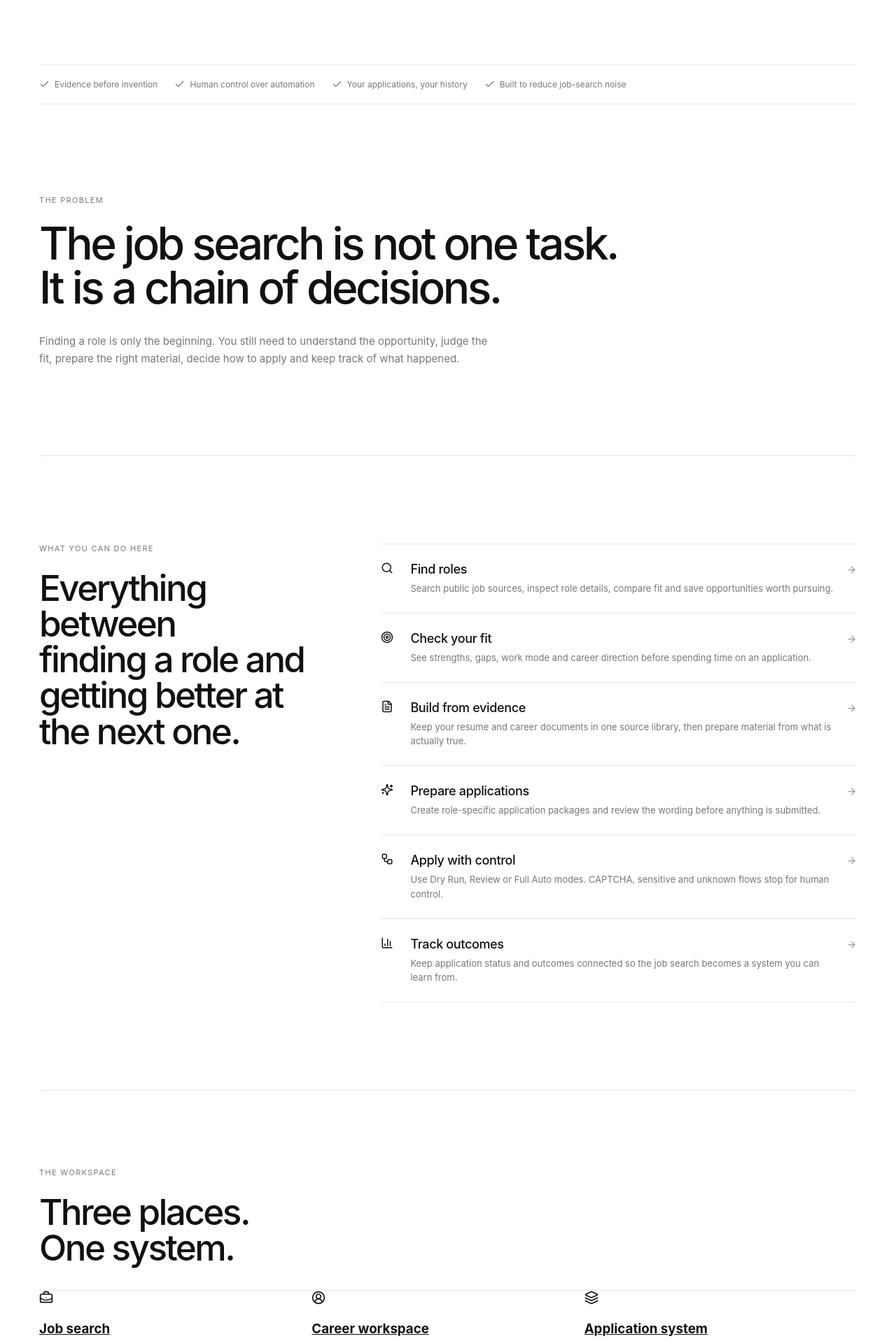
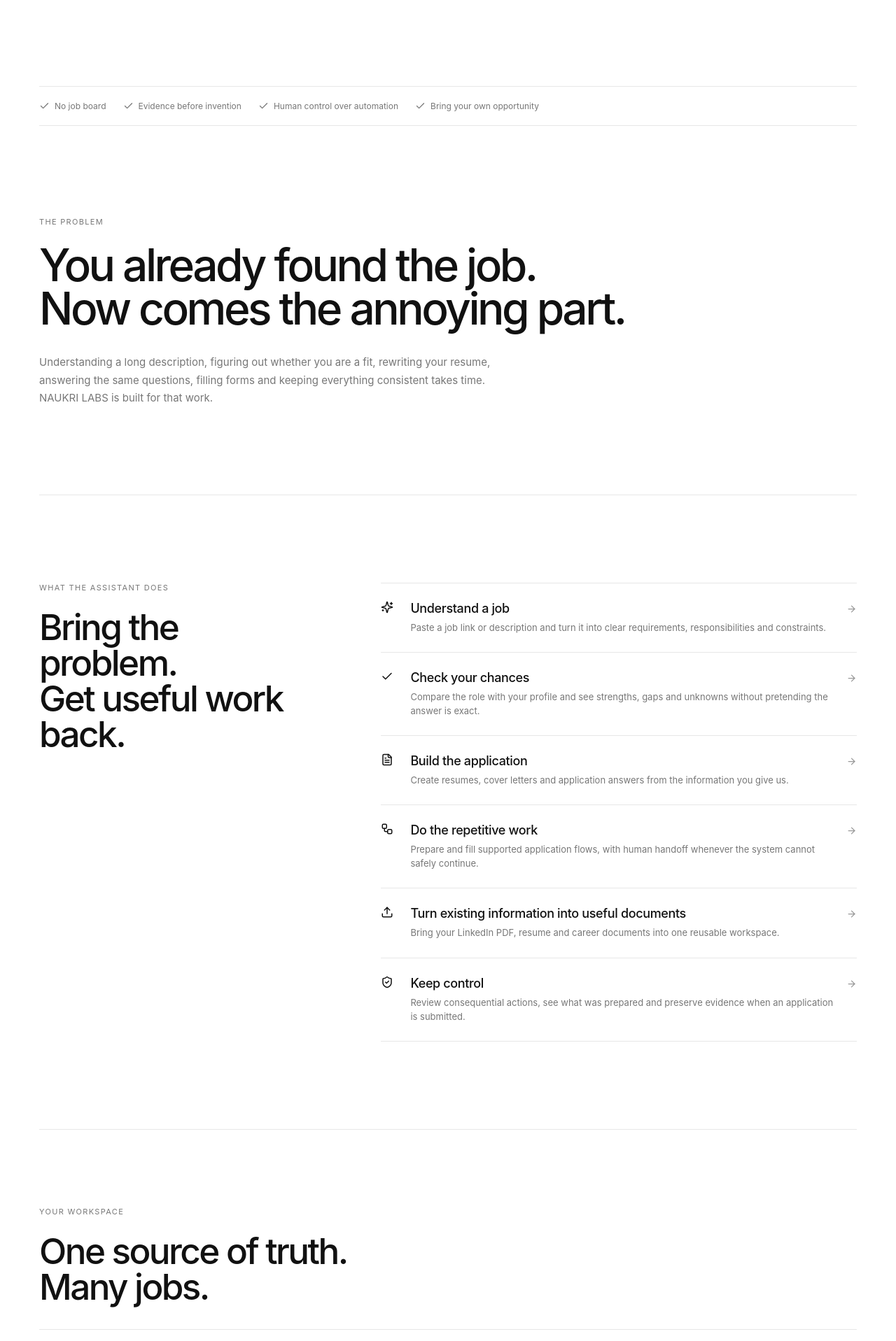
Before and after one commit to madebykraman/jobapplyify, a Next.js app: page / in a window 1280 px wide. Shown: the part 743-2660 px from the top of the page at 70% size. Built offline with nearby package versions, Linux system fonts and the light colour scheme.

Commit message:
pivot: rebuild homepage around job assistant

```diff
--- a/app/page.tsx
+++ b/app/page.tsx
@@ -1,70 +1,68 @@
 'use client'
 
 import Link from 'next/link'
-import { ArrowRight, BarChart3, Check, FileText, Layers3, Search, ShieldCheck, Sparkles, Target, Workflow, BriefcaseBusiness, CircleUserRound } from 'lucide-react'
+import { ArrowRight, Check, FileText, ShieldCheck, Sparkles, Upload, Workflow } from 'lucide-react'
 import { BRAND } from '@/lib/brand'
 import './minimal-home.css'
 
-const capabilities = [
-  { icon: Search, title: 'Find roles', text: 'Search public job sources, inspect role details, compare fit and save opportunities worth pursuing.', href: '/opportunities' },
-  { icon: Target, title: 'Check your fit', text: 'See strengths, gaps, work mode and career direction before spending time on an application.', href: '/career' },
-  { icon: FileText, title: 'Build from evidence', text: 'Keep your resume and career documents in one source library, then prepare material from what is actually true.', href: '/documents' },
-  { icon: Sparkles, title: 'Prepare applications', text: 'Create role-specific application packages and review the wording before anything is submitted.', href: '/applications' },
-  { icon: Workflow, title: 'Apply with control', text: 'Use Dry Run, Review or Full Auto modes. CAPTCHA, sensitive and unknown flows stop for human control.', href: '/automation' },
-  { icon: BarChart3, title: 'Track outcomes', text: 'Keep application status and outcomes connected so the job search becomes a system you can learn from.', href: '/insights' },
+const actions = [
+  { icon: Sparkles, title: 'Understand a job', text: 'Paste a job link or description and turn it into clear requirements, responsibilities and constraints.', href: '/assistant' },
+  { icon: Check, title: 'Check your chances', text: 'Compare the role with your profile and see strengths, gaps and unknowns without pretending the answer is exact.', href: '/career' },
+  { icon: FileText, title: 'Build the application', text: 'Create resumes, cover letters and application answers from the information you give us.', href: '/applications' },
+  { icon: Workflow, title: 'Do the repetitive work', text: 'Prepare and fill supported application flows, with human handoff whenever the system cannot safely continue.', href: '/automation' },
+  { icon: Upload, title: 'Turn existing information into useful documents', text: 'Bring your LinkedIn PDF, resume and career documents into one reusable workspace.', href: '/resume' },
+  { icon: ShieldCheck, title: 'Keep control', text: 'Review consequential actions, see what was prepared and preserve evidence when an application is submitted.', href: '/review' },
 ]
 
-const modules = [
-  { icon: BriefcaseBusiness, title: 'Job search', text: 'Find, inspect and save roles without losing the context around them.', href: '/opportunities' },
-  { icon: CircleUserRound, title: 'Career workspace', text: 'Keep your profile, documents, resume and goals aligned in one place.', href: '/workspace' },
-  { icon: Layers3, title: 'Application system', text: 'Prepare, review, apply and track each application as a durable record.', href: '/applications' },
+const workspace = [
+  ['Career workspace', 'Your profile, experience, skills, projects, documents and goals become reusable context.', '/workspace'],
+  ['Application workspace', 'Keep prepared applications and their job-specific context together.', '/applications'],
+  ['Automation', 'Let NAUKRI LABS handle supported browser work instead of doing every repetitive step yourself.', '/automation'],
 ]
-
-const flow = ['Find', 'Understand', 'Prepare', 'Review', 'Apply', 'Track', 'Learn']
 
 export default function Home() {
   return <main className="nl-home">
     <header className="nl-nav">
       <Link href="/" className="nl-logo">NAUKRI <span>LABS</span></Link>
-      <nav><Link href="/opportunities">Jobs</Link><Link href="/resume">Resume</Link><Link href="/career">Career</Link><Link href="/pricing">Pricing</Link><Link href="/auth">Sign in</Link></nav>
+      <nav><Link href="/assistant">Assistant</Link><Link href="/workspace">Workspace</Link><Link href="/resume">Resume</Link><Link href="/pricing">Pricing</Link><Link href="/auth">Sign in</Link></nav>
     </header>
 
     <section className="nl-hero">
       <p className="nl-kicker">{BRAND.descriptor}</p>
-      <h1>Stop managing<br />your job search.<br />Run it.</h1>
-      <p className="nl-lead">NAUKRI LABS brings job discovery, career context, application preparation, controlled automation and progress tracking into one workspace.</p>
-      <div className="nl-actions"><Link href="/opportunities" className="nl-primary">Explore jobs <ArrowRight size={16} /></Link><Link href="/auth?mode=sign-up" className="nl-secondary">Create free account</Link></div>
+      <h1>Give it the job.<br />Let it handle<br />the work.</h1>
+      <p className="nl-lead">NAUKRI LABS is a job assistant for the work that comes after you find an opportunity: understanding it, judging your fit, building the application and handling the repetitive parts.</p>
+      <div className="nl-actions"><Link href="/assistant" className="nl-primary">Open the assistant <ArrowRight size={16} /></Link><Link href="/auth?mode=sign-up" className="nl-secondary">Create free account</Link></div>
     </section>
 
-    <section className="nl-proof"><span><Check size={15}/> Evidence before invention</span><span><Check size={15}/> Human control over automation</span><span><Check size={15}/> Your applications, your history</span><span><Check size={15}/> Built to reduce job-search noise</span></section>
+    <section className="nl-proof"><span><Check size={15}/> No job board</span><span><Check size={15}/> Evidence before invention</span><span><Check size={15}/> Human control over automation</span><span><Check size={15}/> Bring your own opportunity</span></section>
 
     <section className="nl-intent">
       <p className="nl-kicker">The problem</p>
-      <h2>The job search is not one task.<br />It is a chain of decisions.</h2>
-      <p>Finding a role is only the beginning. You still need to understand the opportunity, judge the fit, prepare the right material, decide how to apply and keep track of what happened.</p>
+      <h2>You already found the job.<br />Now comes the annoying part.</h2>
+      <p>Understanding a long description, figuring out whether you are a fit, rewriting your resume, answering the same questions, filling forms and keeping everything consistent takes time. NAUKRI LABS is built for that work.</p>
     </section>
 
     <section className="nl-overview">
-      <div className="nl-section-intro"><p className="nl-kicker">What you can do here</p><h2>Everything between<br />finding a role and getting better at the next one.</h2></div>
-      <div className="nl-capabilities">{capabilities.map(({ icon: Icon, title, text, href }) => <Link href={href} className="nl-capability" key={title}><Icon size={18}/><div><h3>{title}</h3><p>{text}</p></div><ArrowRight size={15}/></Link>)}</div>
+      <div className="nl-section-intro"><p className="nl-kicker">What the assistant does</p><h2>Bring the problem.<br />Get useful work back.</h2></div>
+      <div className="nl-capabilities">{actions.map(({ icon: Icon, title, text, href }) => <Link href={href} className="nl-capability" key={title}><Icon size={18}/><div><h3>{title}</h3><p>{text}</p></div><ArrowRight size={15}/></Link>)}</div>
     </section>
 
     <section className="nl-modules">
-      <div className="nl-section-intro"><p className="nl-kicker">The workspace</p><h2>Three places.<br />One system.</h2></div>
-      <div className="nl-module-grid">{modules.map(({ icon: Icon, title, text, href }) => <Link href={href} className="nl-module" key={title}><Icon size={20}/><div><h3>{title}</h3><p>{text}</p></div><ArrowRight size={15}/></Link>)}</div>
+      <div className="nl-section-intro"><p className="nl-kicker">Your workspace</p><h2>One source of truth.<br />Many jobs.</h2></div>
+      <div className="nl-module-grid">{workspace.map(([title, text, href]) => <Link href={href} className="nl-module" key={title}><div><h3>{title}</h3><p>{text}</p></div><ArrowRight size={15}/></Link>)}</div>
     </section>
 
     <section className="nl-flow">
-      <div><p className="nl-kicker">The product loop</p><h2>From opportunity<br />to outcome.</h2><p>Every stage keeps the context from the stage before it. That is the product.</p></div>
-      <div className="nl-flow-list">{flow.map((item, i) => <div key={item}><span>0{i + 1}</span><b>{item}</b>{i < flow.length - 1 && <ArrowRight size={14}/>}</div>)}</div>
+      <div><p className="nl-kicker">How it works</p><h2>You bring context.<br />We do the work.</h2><p>Give NAUKRI LABS a job or career problem. It turns the information into useful next actions, documents or controlled execution.</p></div>
+      <div className="nl-flow-list">{['Give context', 'Understand', 'Assess', 'Create', 'Review', 'Act', 'Improve'].map((item, i, all) => <div key={item}><span>0{i + 1}</span><b>{item}</b>{i < all.length - 1 && <ArrowRight size={14}/>}</div>)}</div>
     </section>
 
     <section className="nl-truth">
       <div className="nl-truth-mark"><ShieldCheck size={20}/></div>
-      <div><p className="nl-kicker">A different rule for AI</p><h2>Useful without making things up.</h2><p>Candidate claims should come from your evidence. Automation should remain visible and controllable. When a flow becomes ambiguous or unsafe, NAUKRI LABS hands control back to you.</p></div>
+      <div><p className="nl-kicker">How the assistant behaves</p><h2>Helpful, not fictional.</h2><p>Candidate claims are grounded in information you provide. Public and community signals are presented as approximate guidance, not certainty. Automation stops when a flow is ambiguous, sensitive or unsafe.</p></div>
     </section>
 
-    <section className="nl-bottom"><div><p className="nl-kicker">Ready when you are</p><h2>Find work.<br />Apply better.</h2><p>Start with one role. Build the system as you go.</p></div><Link href="/workspace" className="nl-primary">Open workspace <ArrowRight size={16}/></Link></section>
+    <section className="nl-bottom"><div><p className="nl-kicker">Start anywhere</p><h2>One job.<br />One problem.</h2><p>Bring it to NAUKRI LABS and start from there.</p></div><Link href="/assistant" className="nl-primary">Open assistant <ArrowRight size={16}/></Link></section>
 
     <footer className="nl-footer"><span>© 2026 {BRAND.name}</span><span>{BRAND.tagline}</span></footer>
   </main>
```
